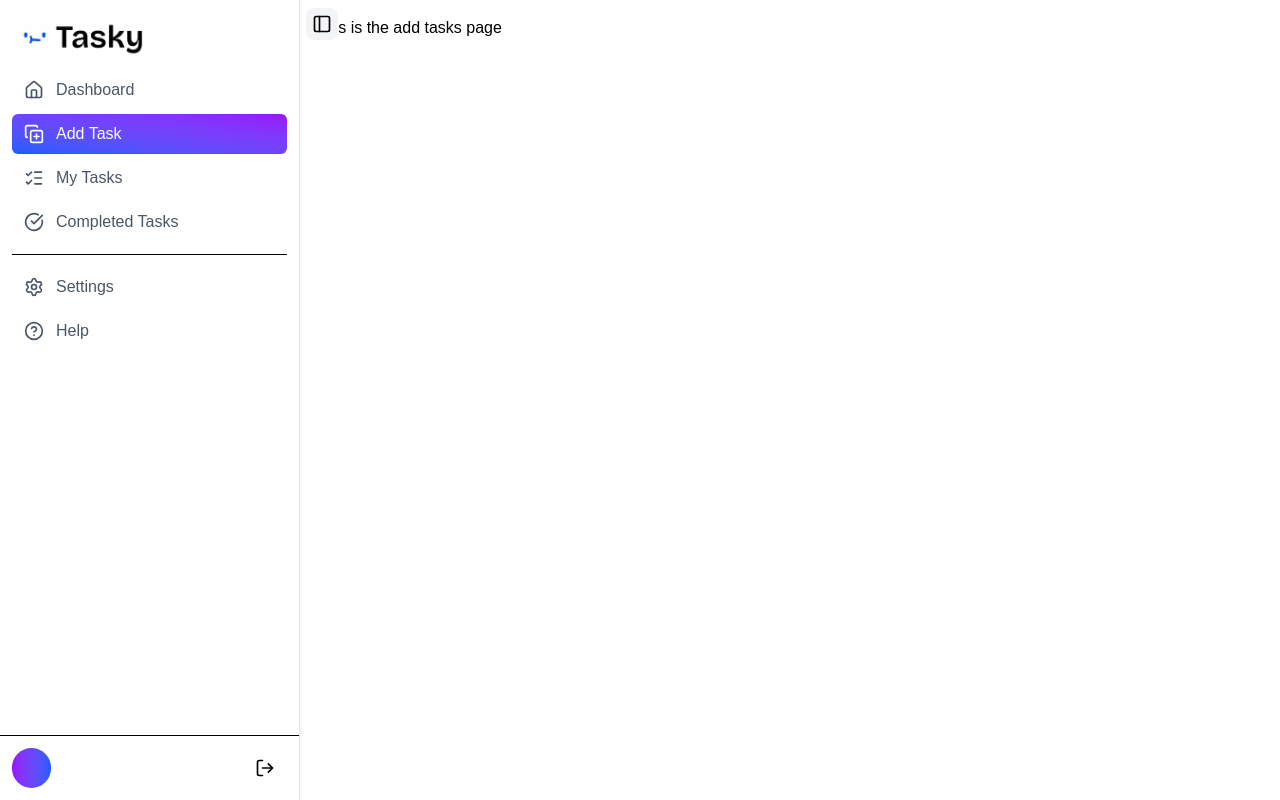
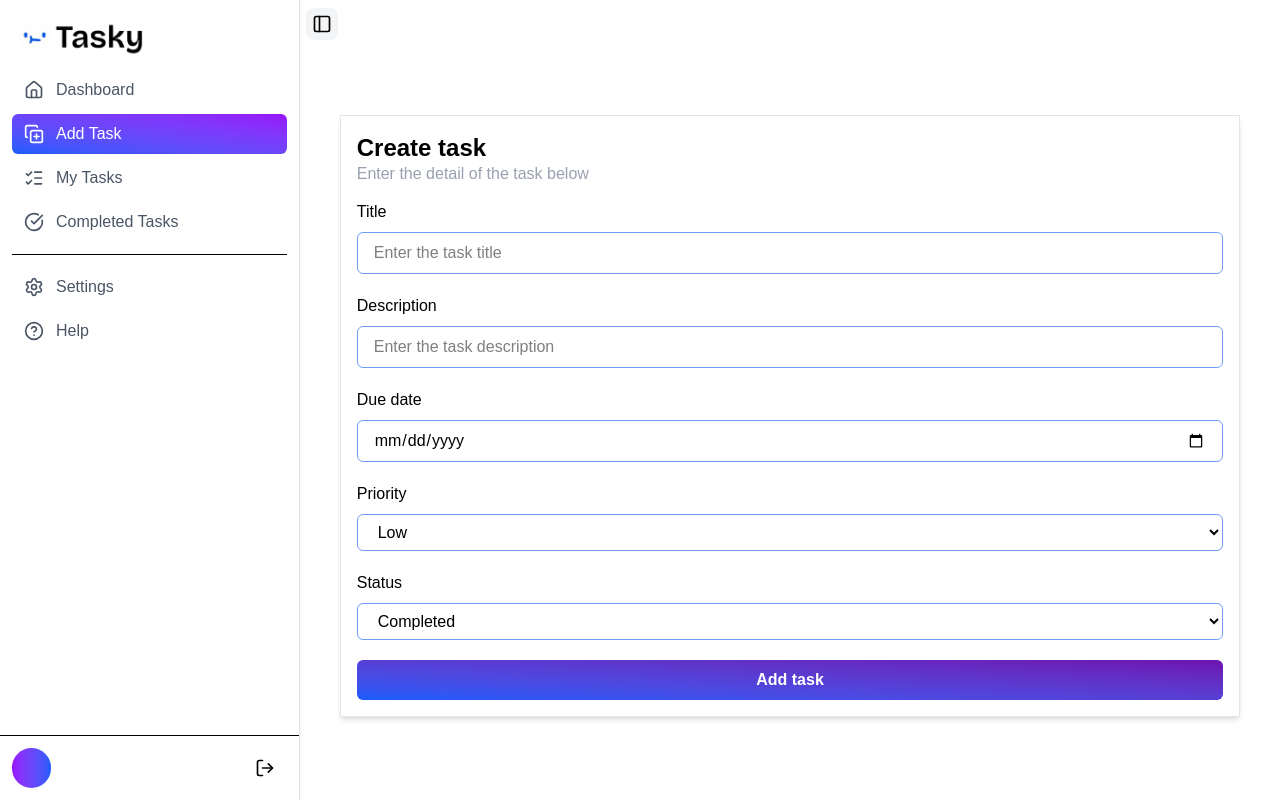
Before and after one commit to Maxamed459/Task_Management_frontend, a Next.js app: page /dashboard/add-tasks in a window 1280 px wide. Built offline with nearby package versions, Linux system fonts and the light colour scheme.

Commit message:
added the adding task form

```diff
--- a/app/dashboard/add-tasks/page.tsx
+++ b/app/dashboard/add-tasks/page.tsx
@@ -1,7 +1,44 @@
 export default function AddTasksPage() {
     return(
-        <div className="p-4">
-            <h1>This is the add tasks page</h1>
+        <div className="p-4 mt-8 flex items-center justify-center h-sreen w-full">
+            <div className="bg-white border border-black/10 shadow-md p-4 w-full max-w-[95%] mx-auto">
+                <div className="leading-5 mb-4">
+                    <h4 className="text-xl md:text-2xl font-semibold">Create task</h4>
+                    <p className="text-gray-400">Enter the detail of the task below</p>
+                </div>
+                <form className="flex flex-col space-y-5">
+                    <div className="grid gap-2">
+                        <label htmlFor="title">Title</label>
+                        <input type="text" id="title" placeholder="Enter the task title" name="title" className="border border-blue-600/60 px-4 py-2 rounded-md outline-0 focus:outline-1 focus:outline-blue-600 focus:shadow-md focus:shadow-blue-600/20 w-full" />
+                    </div>
+                    <div className="grid gap-2">
+                        <label htmlFor="description">Description</label>
+                        <input type="text" id="description" placeholder="Enter the task description" name="description" className="border border-blue-600/60 px-4 py-2 rounded-md outline-0 focus:outline-1 focus:outline-blue-600 focus:shadow-md focus:shadow-blue-600/20 w-full" />
+                    </div>
+                    <div className="grid gap-2">
+                        <label htmlFor="due_date">Due date</label>
+                        <input type="date" id="due_date" placeholder="Enter the task due_date" name="due_date" className="border border-blue-600/60 px-4 py-2 rounded-md outline-0 focus:outline-1 focus:outline-blue-600 focus:shadow-md focus:shadow-blue-600/20 w-full" />
+                    </div>
+                    <div className="grid gap-2">
+                        <label htmlFor="priority">Priority</label>
+                        <select className="border border-blue-600/60 px-4 py-2 rounded-md outline-0 focus:outline-1 focus:outline-blue-600 focus:shadow-md focus:shadow-blue-600/20 w-full">
+                            <option defaultChecked disabled >Choose the task priority</option>
+                            <option value="low">Low</option>
+                            <option value="medium">Medium</option>
+                            <option value="high">High</option>
+                        </select>
+                    </div>
+                    <div className="grid gap-2">
+                        <label htmlFor="is_completed">Status</label>
+                        <select className="border border-blue-600/60 px-4 py-2 rounded-md outline-0 focus:outline-1 focus:outline-blue-600 focus:shadow-md focus:shadow-blue-600/20 w-full">
+                            <option defaultChecked disabled >Choose the task status</option>
+                            <option value="true">Completed</option>
+                            <option value="false">on progress</option>
+                        </select>
+                    </div>
+                    <button type="submit" className="p-2 bg-linear-to-tr from-blue-600 to-purple-800 rounded-md text-white text-[16px] font-semibold">Add task</button>
+                </form>
+            </div>
         </div>
     );
 }
```
